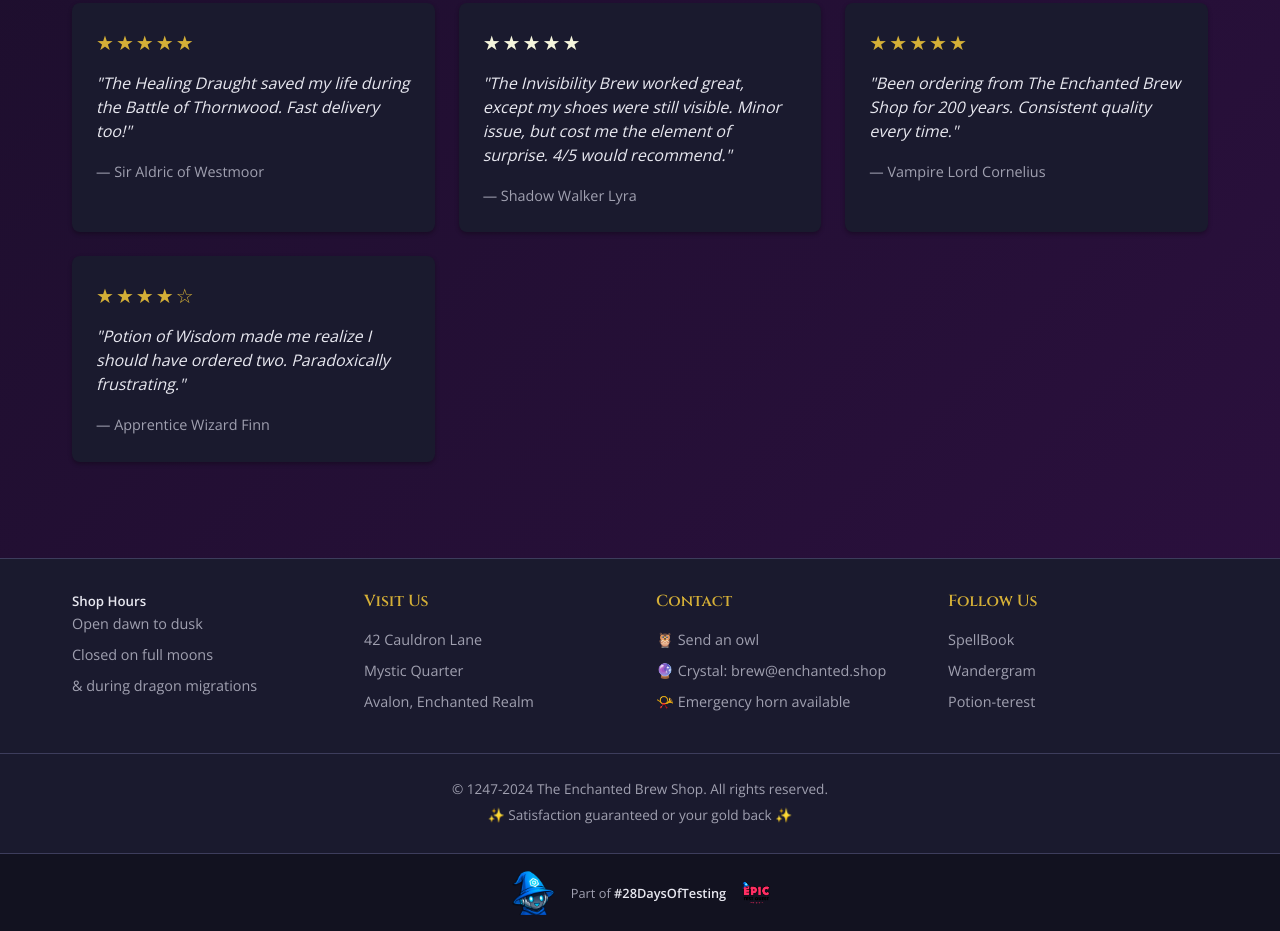
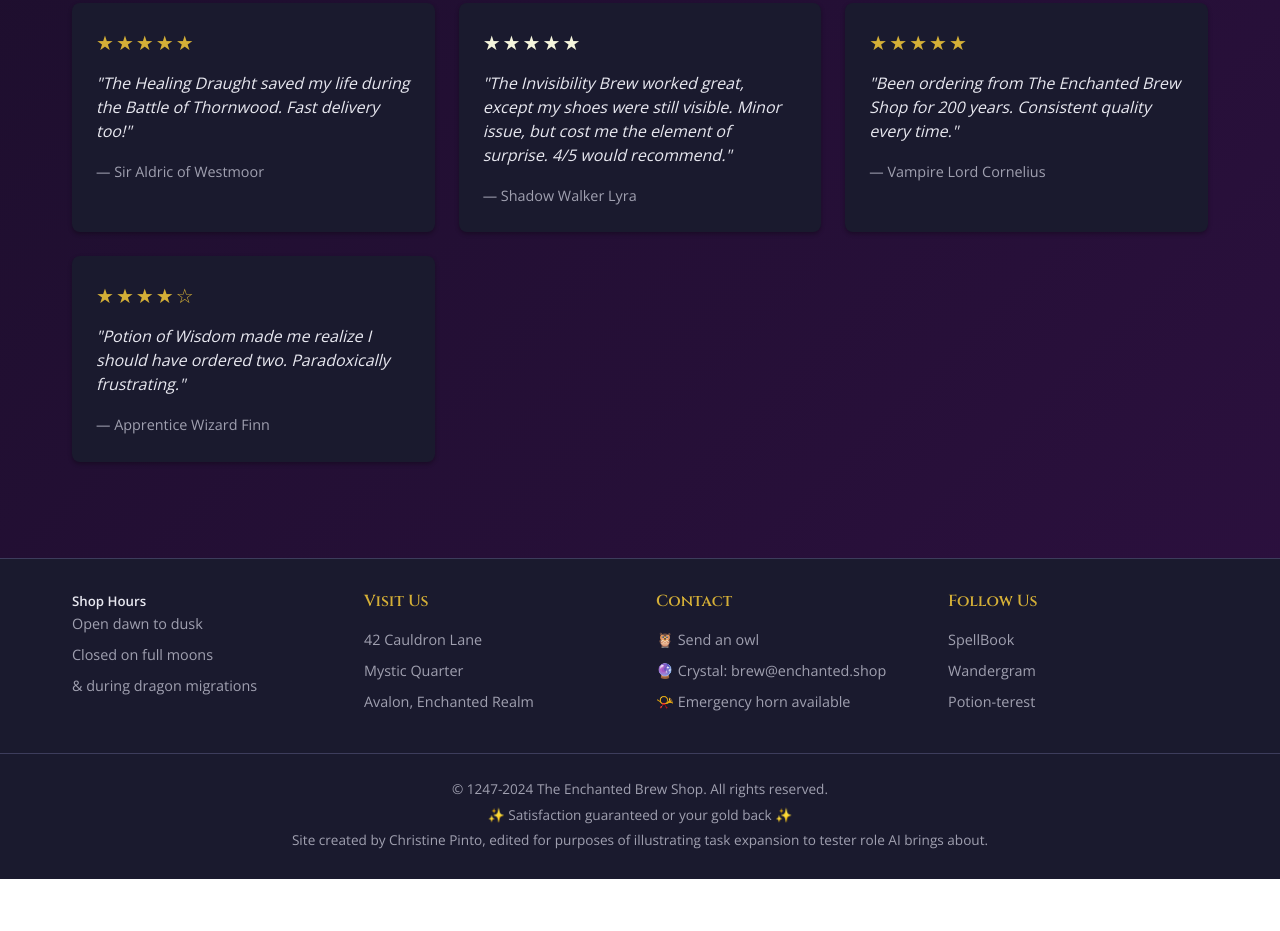
Before and after one commit to QE-at-CGI-FI/cet-with-ai, a plain HTML site: page potion-shop/index.html in a window 1280 px wide. Shown: the part 2559-3490 px from the top of the page. After the commit the page ends 3438 px from the top, so only its background shows below. Drawn offline with nearby package versions, Linux system fonts and the light colour scheme.

Commit message:
Remove footer credit section and update attribution text

```diff
--- a/potion-shop/css/style.css
+++ b/potion-shop/css/style.css
@@ -905,48 +905,6 @@ h1, h2, h3, h4 {
     color: var(--color-accent);
 }
 
-/* Footer Credit */
-.footer-credit {
-    background: rgba(0, 0, 0, 0.3);
-    padding: 1rem 2rem;
-    border-top: 1px solid var(--color-border);
-}
-
-.credit-link {
-    display: flex;
-    align-items: center;
-    justify-content: center;
-    gap: 1rem;
-    text-decoration: none;
-    color: var(--color-text-muted);
-    font-size: 0.8rem;
-    transition: opacity 0.2s ease;
-}
-
-.credit-link:hover {
-    opacity: 0.8;
-}
-
-.credit-wizzo {
-    width: 45px;
-    height: 45px;
-    object-fit: contain;
-}
-
-.credit-text {
-    color: var(--color-text-muted);
-}
-
-.credit-text strong {
-    color: var(--color-text);
-}
-
-.credit-logo {
-    height: 28px;
-    width: auto;
-    object-fit: contain;
-}
-
 /* ============================================
    Responsive Design
    ============================================ */
--- a/potion-shop/index.html
+++ b/potion-shop/index.html
@@ -369,13 +369,7 @@
         <div class="footer-bottom">
             <p>© 1247-2024 The Enchanted Brew Shop. All rights reserved.</p>
             <p class="guarantee">✨ Satisfaction guaranteed or your gold back ✨</p>
-        </div>
-        <div class="footer-credit">
-            <a href="https://www.linkedin.com/company/epictestquest" target="_blank" rel="noopener" class="credit-link">
-                <img src="images/wizzo.png" alt="Wizzo" class="credit-wizzo">
-                <span class="credit-text">Part of <strong>#28DaysOfTesting</strong></span>
-                <img src="images/epic-logo.png" alt="EPIC" class="credit-logo">
-            </a>
+            <p class="attribution">Site created by Christine Pinto, edited for purposes of illustrating task expansion to tester role AI brings about.</p>
         </div>
     </footer>
 
```
